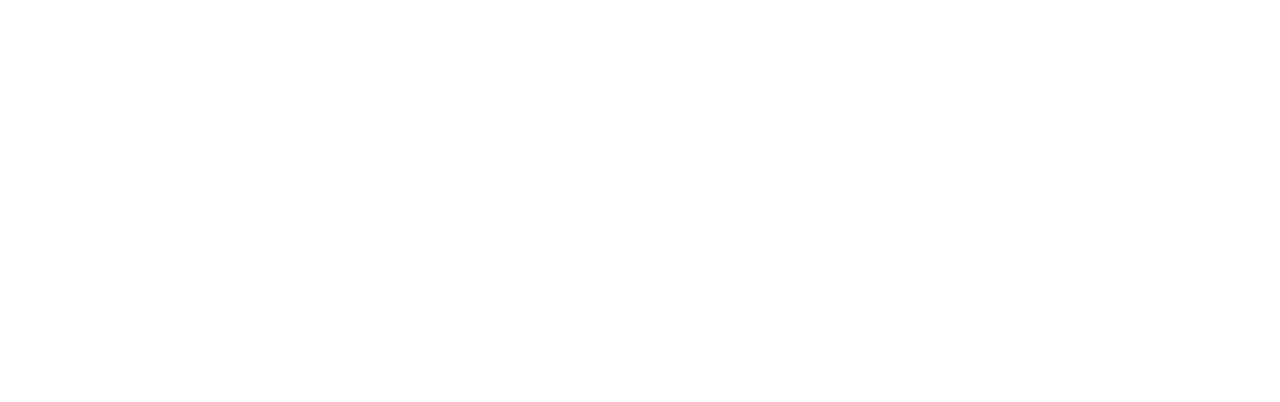
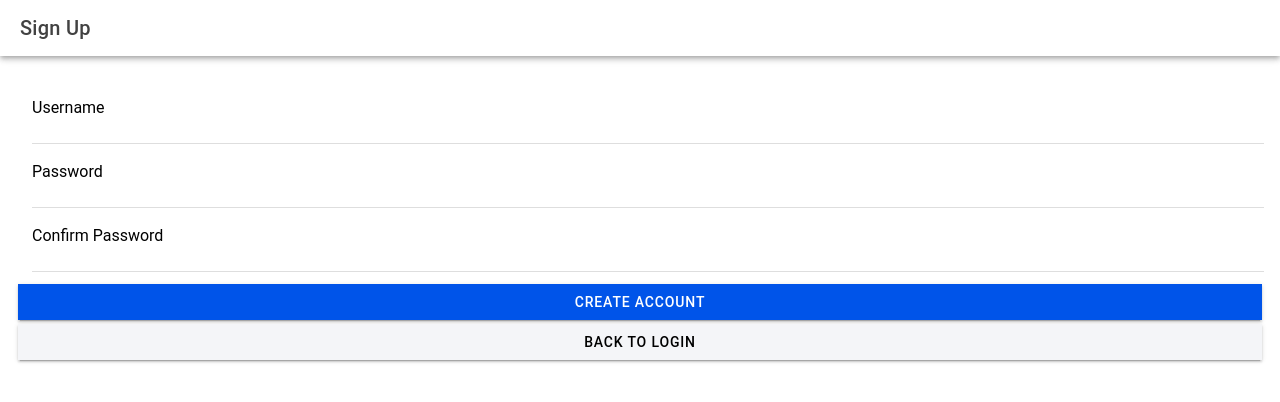
Before and after one commit to Angelodatoycabana/it35-lab, a React (Vite) app: page /signup in a window 1280 px wide. Shown: the top 402 px of the page. Built offline with nearby package versions, Linux system fonts and the light colour scheme.

Commit message:
updated app.tsx

```diff
--- a/src/App.tsx
+++ b/src/App.tsx
@@ -1,7 +1,6 @@
 import { Redirect, Route } from 'react-router-dom';
 import { IonApp, IonRouterOutlet, setupIonicReact } from '@ionic/react';
 import { IonReactRouter } from '@ionic/react-router';
-import Home from './pages/Home';
 
 /* Core CSS required for Ionic components to work properly */
 import '@ionic/react/css/core.css';
@@ -33,8 +32,8 @@
 /* Theme variables */
 import './theme/variables.css';
 import Login from './pages/Login';
+import Signup from "./pages/Signup";
 import Menu from './pages/Menu';
-
 
 setupIonicReact();
 
@@ -42,8 +41,10 @@
   <IonApp>
     <IonReactRouter>
       <IonRouterOutlet>
-      <Route exact path="/it35-lab" component={Login}/>
-      <Route path="/it35-lab/app"  component={Menu}/>
+      <Route exact path="/it35-lab" component={Login} />
+      <Route exact path="/signup" component={Signup} />
+      <Route path="/it35-lab/app" component={Menu} />
+      <Redirect exact from="/" to="/login" />
       </IonRouterOutlet>
     </IonReactRouter>
   </IonApp>
```
